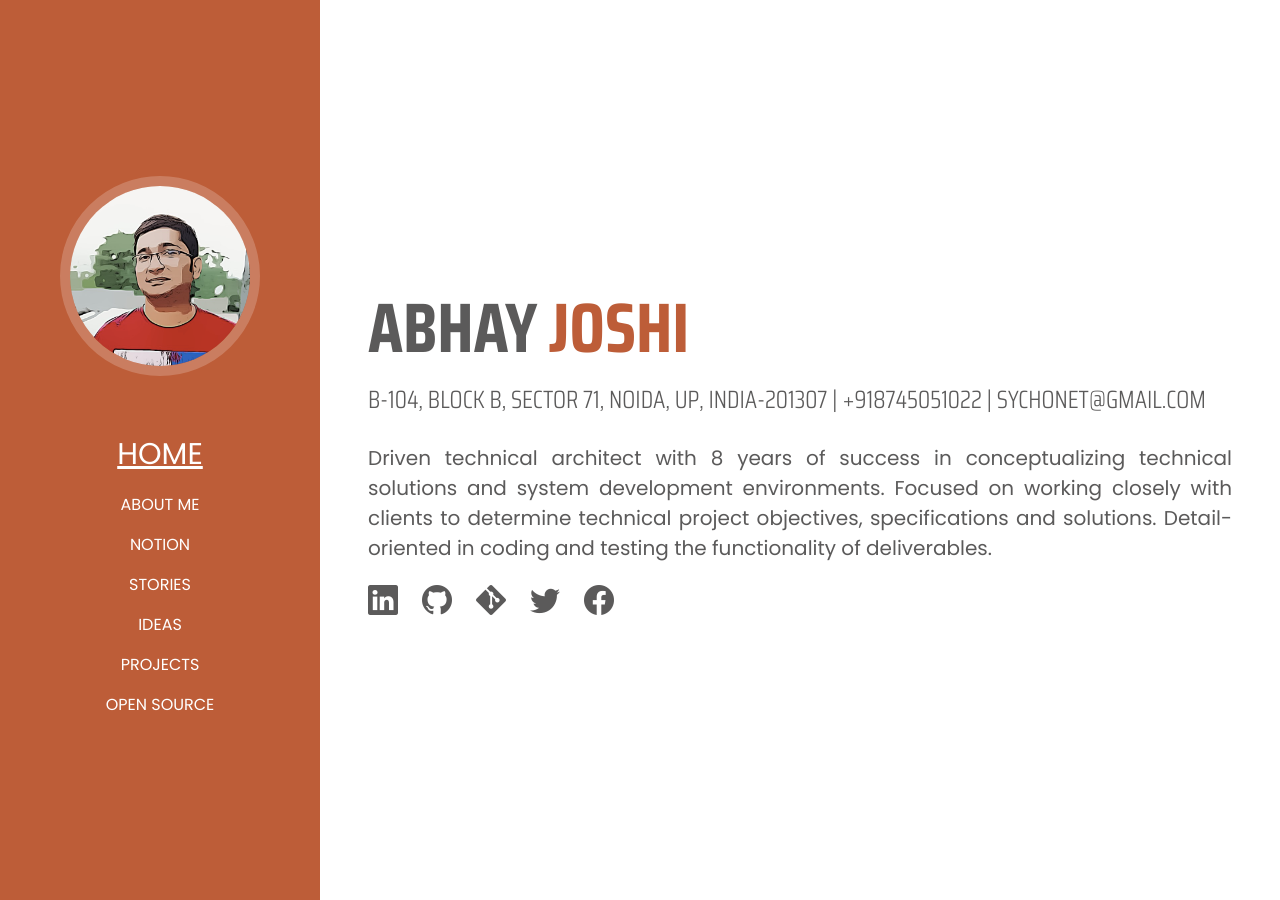
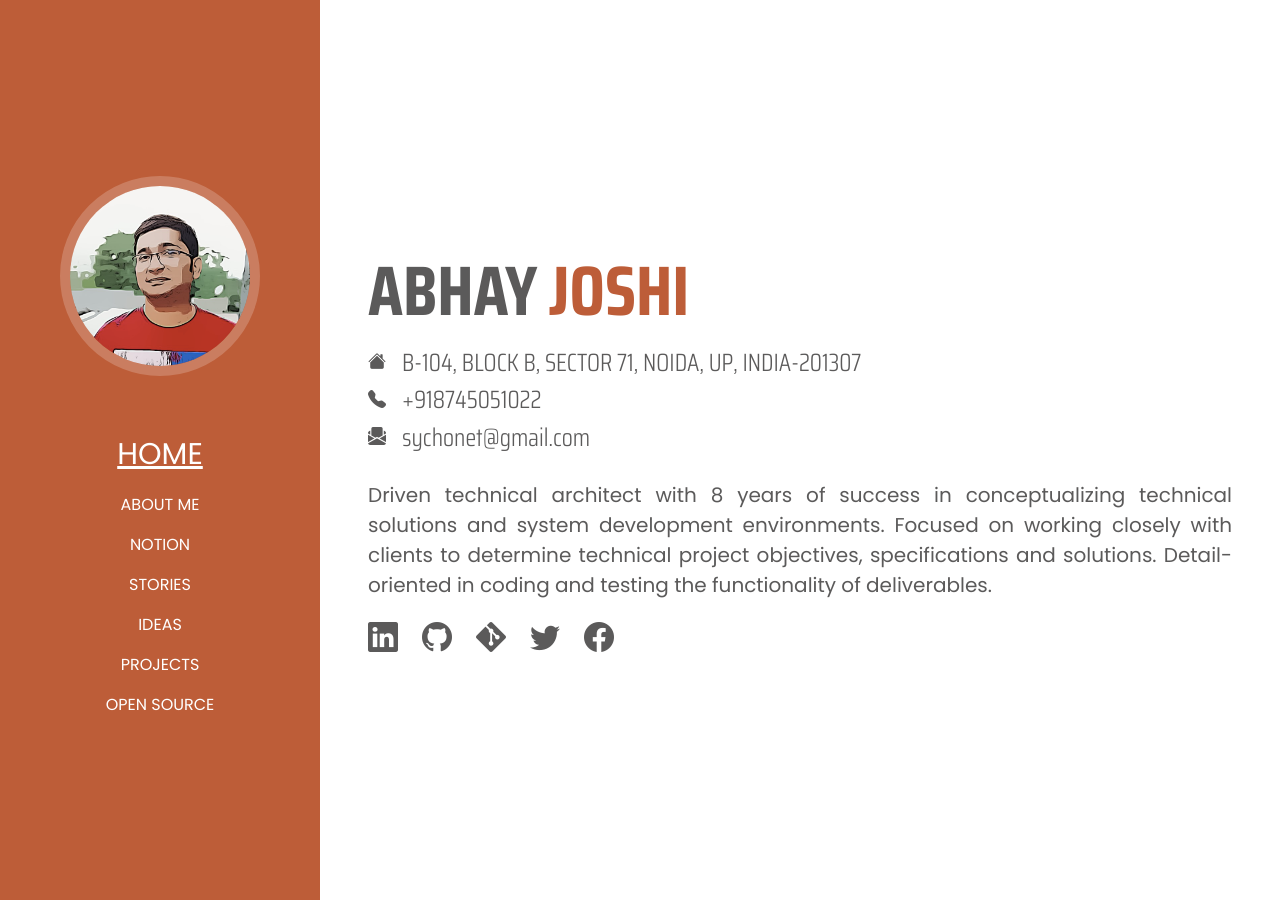
Before and after one commit to sychonet/sychonet.github.io, a Jekyll site: the page built from index.html, in a window 1280 px wide. Built offline with Jekyll 4.4.1, drawn with Linux system fonts in a browser that asks for light colours.

Commit message:
Refactored the code

```diff
--- a/_sass/homepage.scss
+++ b/_sass/homepage.scss
@@ -57,9 +57,13 @@ body {
     font-size: 20px;
 }
 
-.social-icons {
+.social-icon {
     font-size: 30px;
     color: rgba(21, 20, 20, 0.7)
+}
+
+.address-icon {
+    font-size: 18px;
 }
 
 .text-align-justify {
--- a/index.html
+++ b/index.html
@@ -14,14 +14,22 @@ description: Driven technical architect with 8 years of success in conceptualizi
     <span class="font-color-primary">{{ page.lastName | upcase }}</span>
     </div>
     <div class="font-color-secondary" id="home-address">
-    {{ page.address | upcase }} | +{{ page.mobile }} | {{ page.email | upcase }}
+        <div class="d-flex align-items-center">
+            <i class="address-icon pe-3 bi bi-house-heart-fill"></i> <span>{{ page.address | upcase }}</span>
+        </div>
+        <div class="d-flex align-items-center">
+            <i class="address-icon pe-3 bi bi-telephone-fill"></i>  </span>+{{ page.mobile }}</span>
+        </div>
+        <div class="d-flex align-items-center">
+            <i class="address-icon pe-3 bi bi-envelope-paper-fill"></i> <span>{{ page.email }}</span>
+        </div>
     </div>
     <div class="font-color-secondary pt-4 text-align-justify" id="home-description">
         {{ page.description }}
     </div>
     <div class="d-flex flex-row justify-content-left pt-3">
         {% for item in site.data.social %}
-            <a href="{{ item.link }}"><i class="social-icons pe-4 bi {{ item.icon }}"></i></a>
+            <a href="{{ item.link }}"><i class="social-icon pe-4 bi {{ item.icon }}"></i></a>
         {% endfor %}
     </div>
 </div>
```
